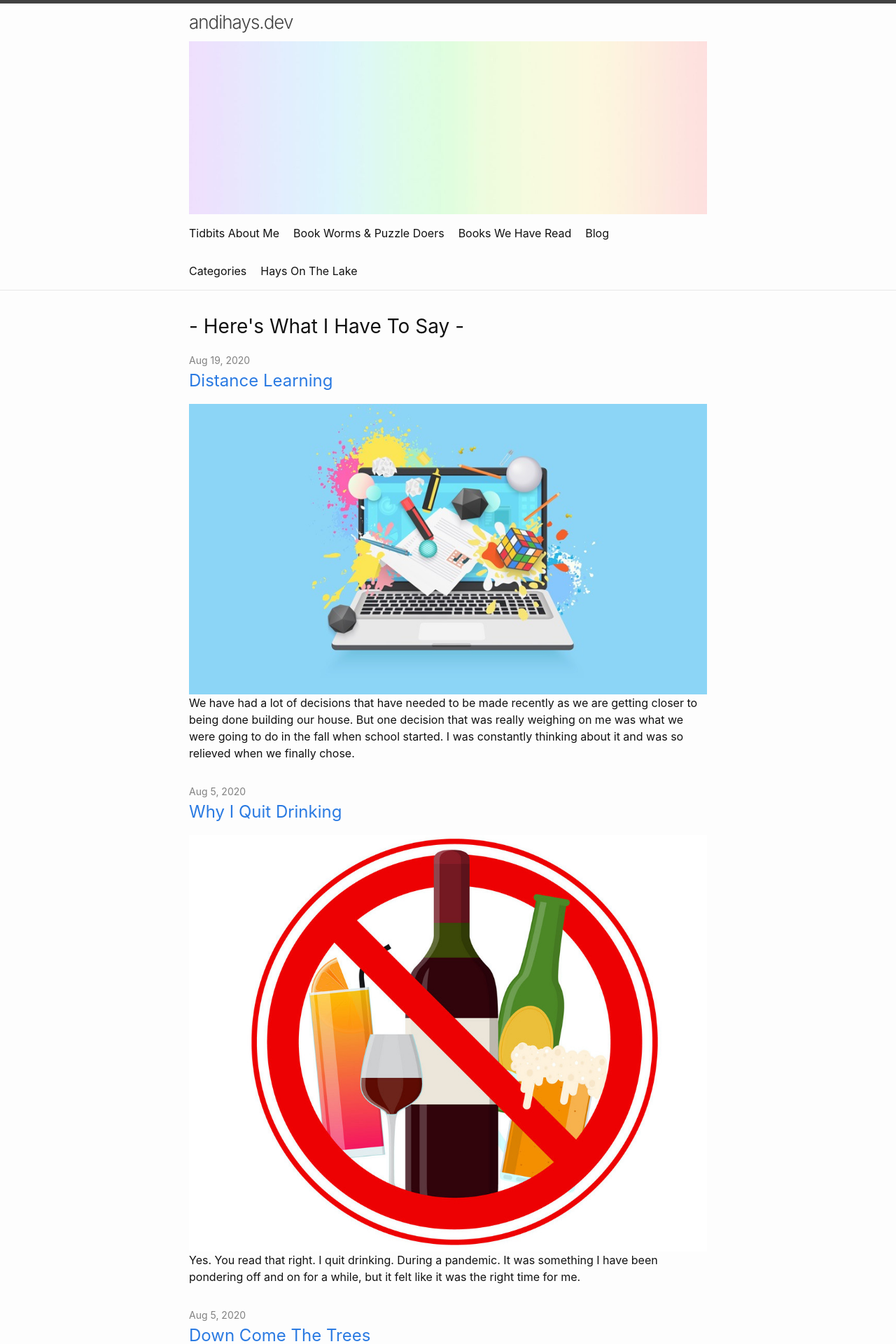
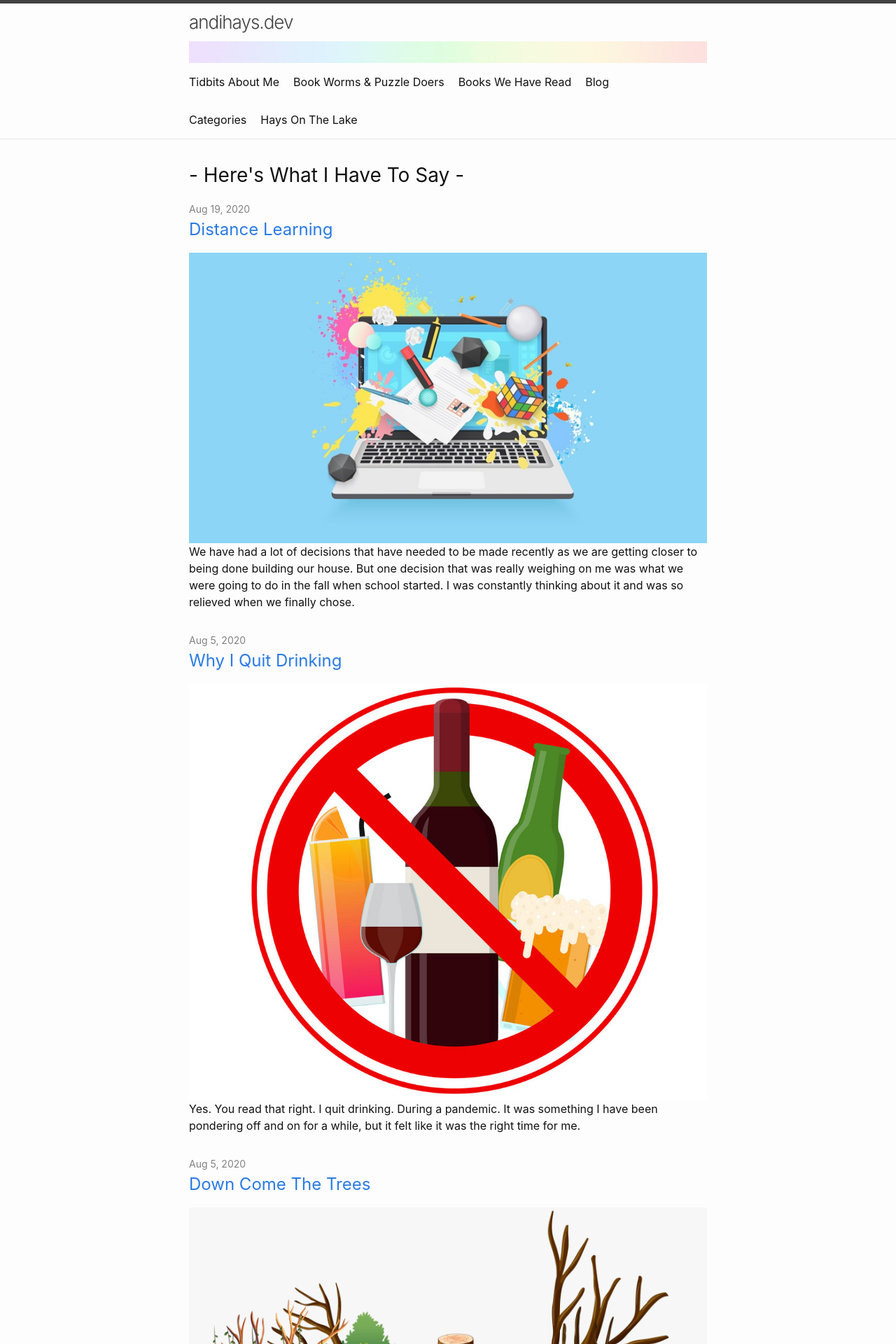
Before and after one commit to minihays/minihays.github.io, a Jekyll site: the page built from index.markdown, in a window 1280 px wide. Shown: the top 1920 px of the page at 70% size. Built offline with Jekyll 4.4.1, drawn with Linux system fonts in a browser that asks for light colours.

Commit message:
added new image and replaced in header

```diff
--- a/_includes/header.html
+++ b/_includes/header.html
@@ -3,9 +3,9 @@
   <div class="wrapper">
     {%- assign default_paths = site.pages | map: "path" -%}
     {%- assign page_paths = site.header_pages | default: default_paths -%}
-    <a class="site-title" rel="author" href="{{ "/" | relative_url }}">{{ site.title | escape }}</a>
+    <a class="site-title" text-align="center" rel="author" href="{{ "/" | relative_url }}">{{ site.title | escape }}</a>
 
-    <img src="/images/RainbowHeader.jpg">
+    <img src="/images/SkinnyRainbowHeader.jpg">
 
     {%- if page_paths -%}
       <nav class="site-nav">
```
Also changed, not shown: images/SkinnyRainbowHeader.jpg (added).
